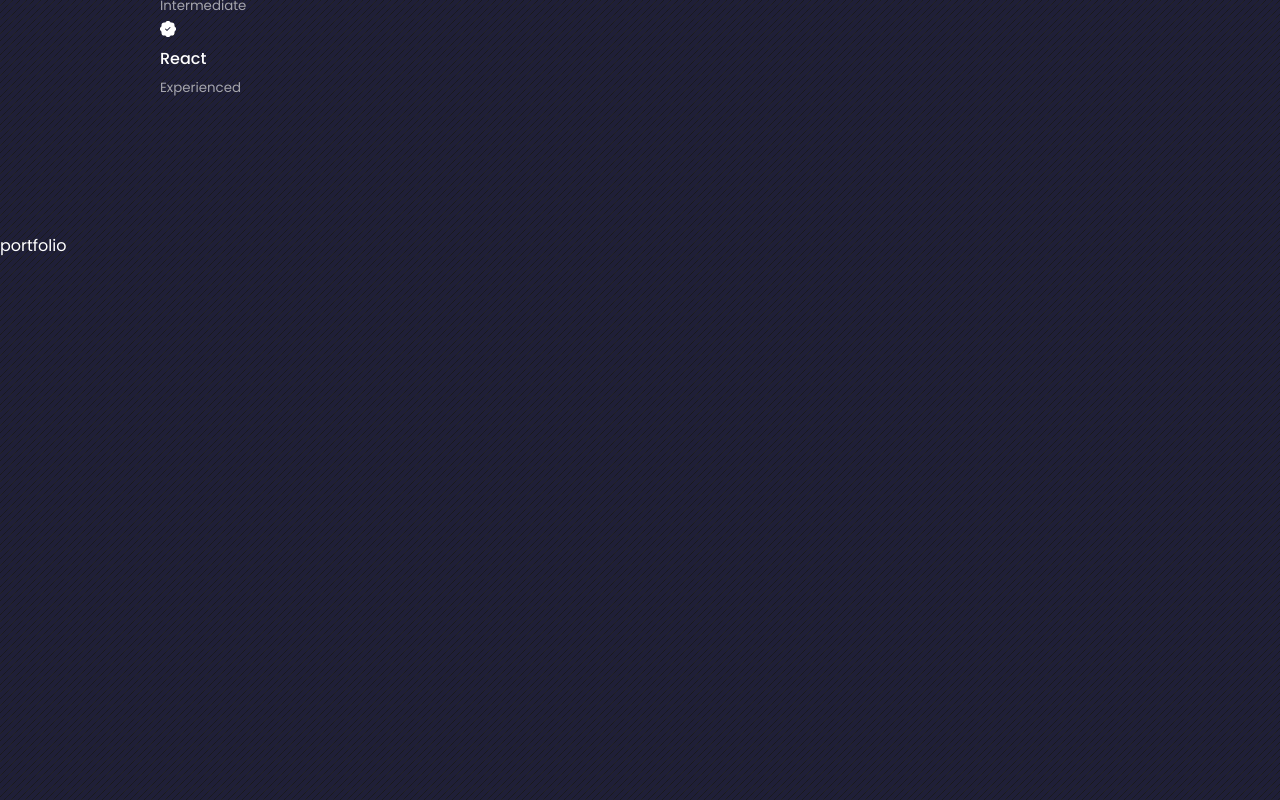
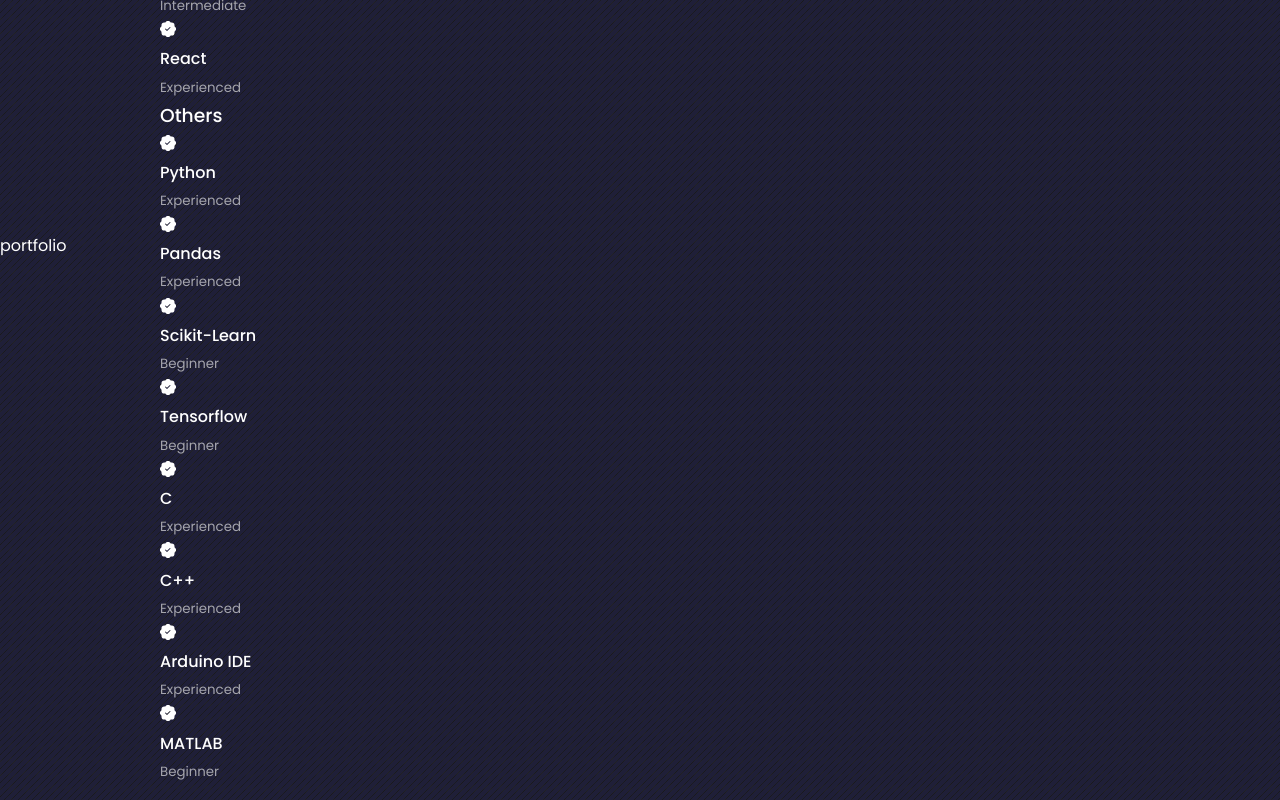
Before and after one commit to Ujjwalsharma7/Portfolio, a React (Create React App) app: page / in a window 1280 px wide. Shown: the part 3480-4280 px from the top of the page. Built offline with nearby package versions, Linux system fonts and the light colour scheme.

Commit message:
Added other skills

```diff
--- a/src/components/experience/Experience.jsx
+++ b/src/components/experience/Experience.jsx
@@ -54,7 +54,51 @@
           </article>
         </div>
       </div>
-      <div className="experience__others"></div>
+      <div className="experience__others">
+      <h3>Others</h3>
+        <div className="experience__content">
+          <article className='experience__details'>
+            <BsFillPatchCheckFill />
+            <h4>Python</h4>
+            <small className="text-light">Experienced</small>
+          </article>
+          <article className='experience__details'>
+            <BsFillPatchCheckFill />
+            <h4>Pandas</h4>
+            <small className="text-light">Experienced</small>
+          </article>
+          <article className='experience__details'>
+            <BsFillPatchCheckFill />
+            <h4>Scikit-Learn</h4>
+            <small className="text-light">Beginner</small>
+          </article>
+          <article className='experience__details'>
+            <BsFillPatchCheckFill />
+            <h4>Tensorflow</h4>
+            <small className="text-light">Beginner</small>
+          </article>
+          <article className='experience__details'>
+            <BsFillPatchCheckFill />
+            <h4>C</h4>
+            <small className="text-light">Experienced</small>
+          </article>
+          <article className='experience__details'>
+            <BsFillPatchCheckFill />
+            <h4>C++</h4>
+            <small className="text-light">Experienced</small>
+          </article>
+          <article className='experience__details'>
+            <BsFillPatchCheckFill />
+            <h4>Arduino IDE</h4>
+            <small className="text-light">Experienced</small>
+          </article>
+          <article className='experience__details'>
+            <BsFillPatchCheckFill />
+            <h4>MATLAB</h4>
+            <small className="text-light">Beginner</small>
+          </article>
+        </div>
+      </div>
     </div>
     </section>
   )
```
